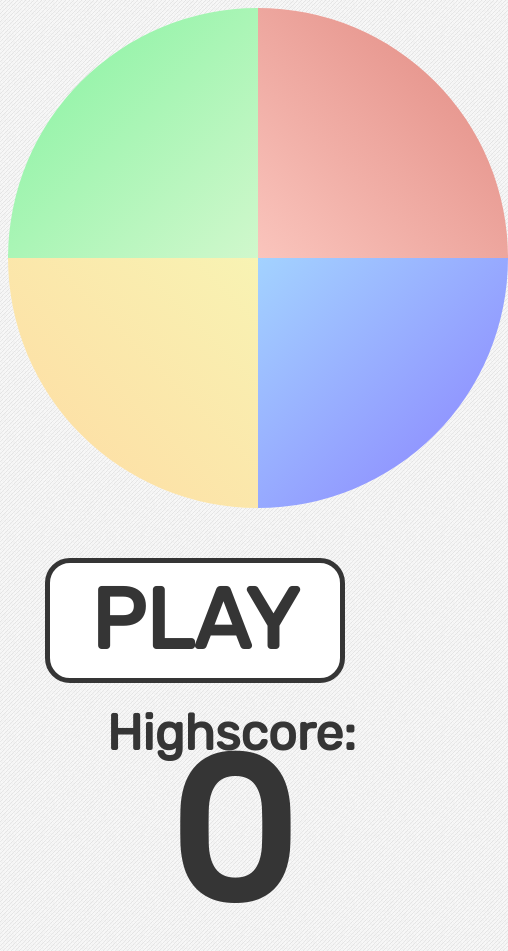
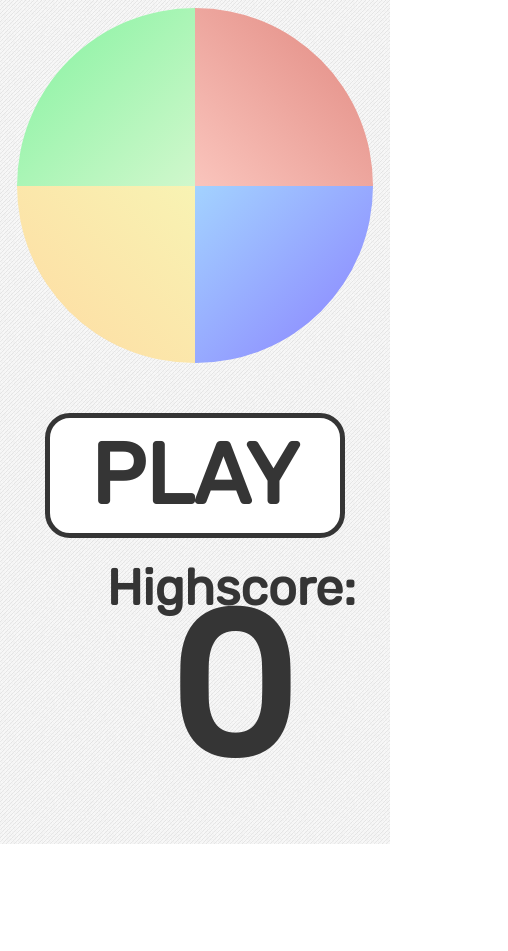
Before and after one commit to CrazyHatish/Simon, a plain HTML site: page index.html in a window 390 px wide. Shown: the whole page, 508 px wide, since content can reach past the window. After the commit the page ends 844 px from the top, so only its background shows below. Drawn offline with nearby package versions, Linux system fonts and the light colour scheme.

Commit message:
Mobile improvements

```diff
--- a/index.html
+++ b/index.html
@@ -11,8 +11,8 @@
 </head>
 
 <body>
-  <div id="level"></div>
-  <div id="highscore">Highscore:
+  <div id="level" class='num'></div>
+  <div id="highscore" class='num'>Highscore:
     <div id="score">0</div>
   </div>
   <div id="boxes">
--- a/script.js
+++ b/script.js
@@ -3,8 +3,10 @@ $(document).ready(function() {
   var boxes = document.getElementById('boxes').getBoundingClientRect();
   var lvltxt = document.getElementById('level').getBoundingClientRect();
   if (boxes.left < lvltxt.right) {
-    $('#level').css('position', 'relative').css('top', '50px').insertAfter('#button');
-    $('#highscore').css('position', 'relative').css('top', '50px').insertAfter('#button');
+    $('#boxes').css('width', '95%');
+    var bw = $('#boxes').width();
+    $('#boxes').css('height', bw + 'px');
+    $('.num').css('position', 'relative').css('top', '50px').insertAfter('#button');
   }
 
   end = 1;
@@ -13,17 +15,8 @@ $(document).ready(function() {
   ready = 1;
   clrs = generate(level);
 
-  if (is_touch_device()) {
-    $(button).on({
-      'touchstart': start
-    });
-    $('.box').on({
-      'touchstart': box
-    });
-  } else {
-    $(button).click(start);
-    $('.box').click(box);
-  }
+  $(button).mousedown(start);
+  $('.box').mousedown(box);
 });
 
 function start() {
@@ -105,9 +98,3 @@ function check(colors) {
     return 1;
   }
 }
-
-function is_touch_device() { // STOLEN FROM https://stackoverflow.com/questions/4755505/
-  return 'ontouchstart' in window // works on most browsers
-    ||
-    navigator.maxTouchPoints; // works on IE10/11 and Surface
-};
--- a/style.css
+++ b/style.css
@@ -10,8 +10,8 @@ body {
 
 .box {
   opacity: 0.5;
-  width: 250px;
-  height: 250px;
+  width: 50%;
+  height: 50%;
   position: relative;
   -webkit-tap-highlight-color: rgba(0, 0, 0, 0);
 }
```
